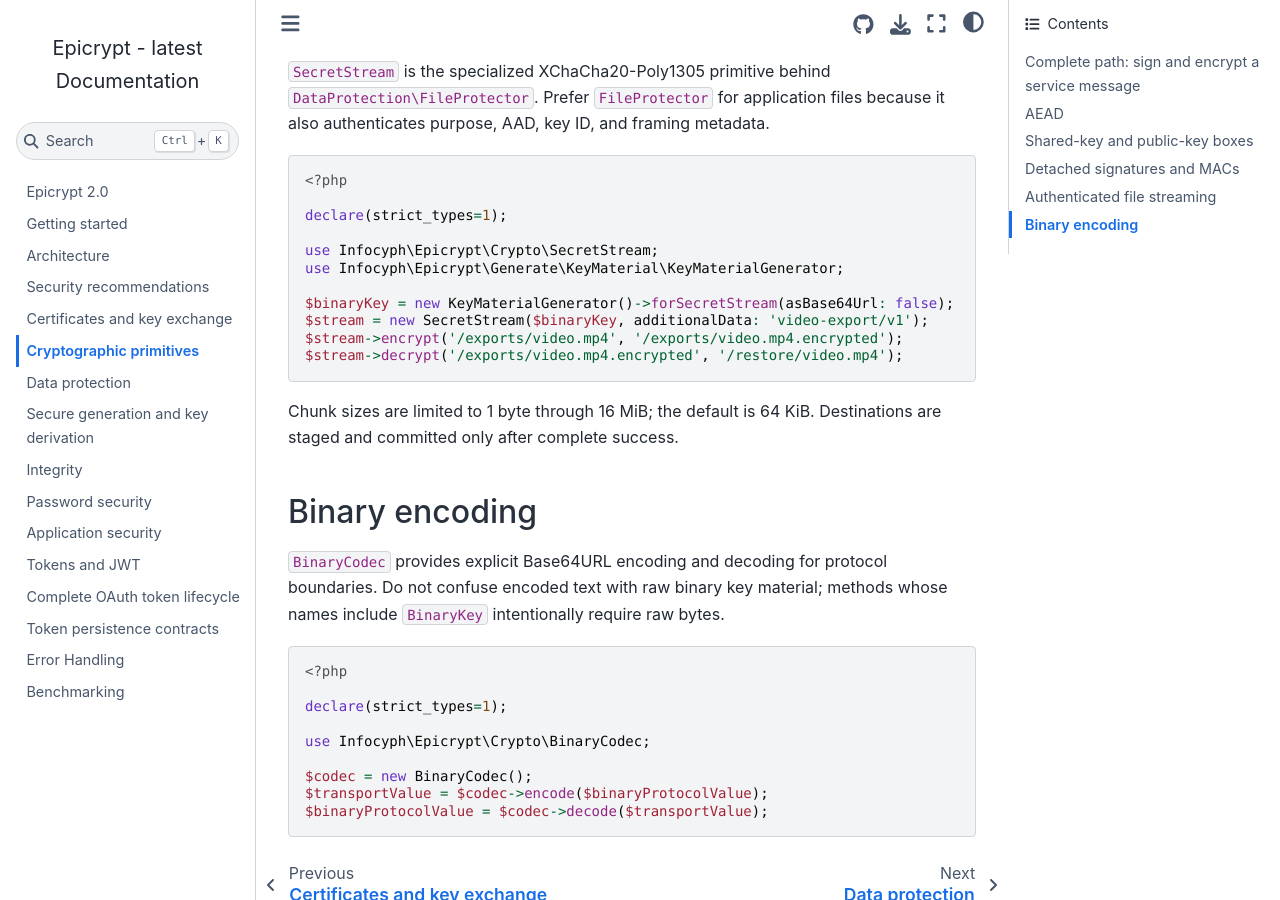
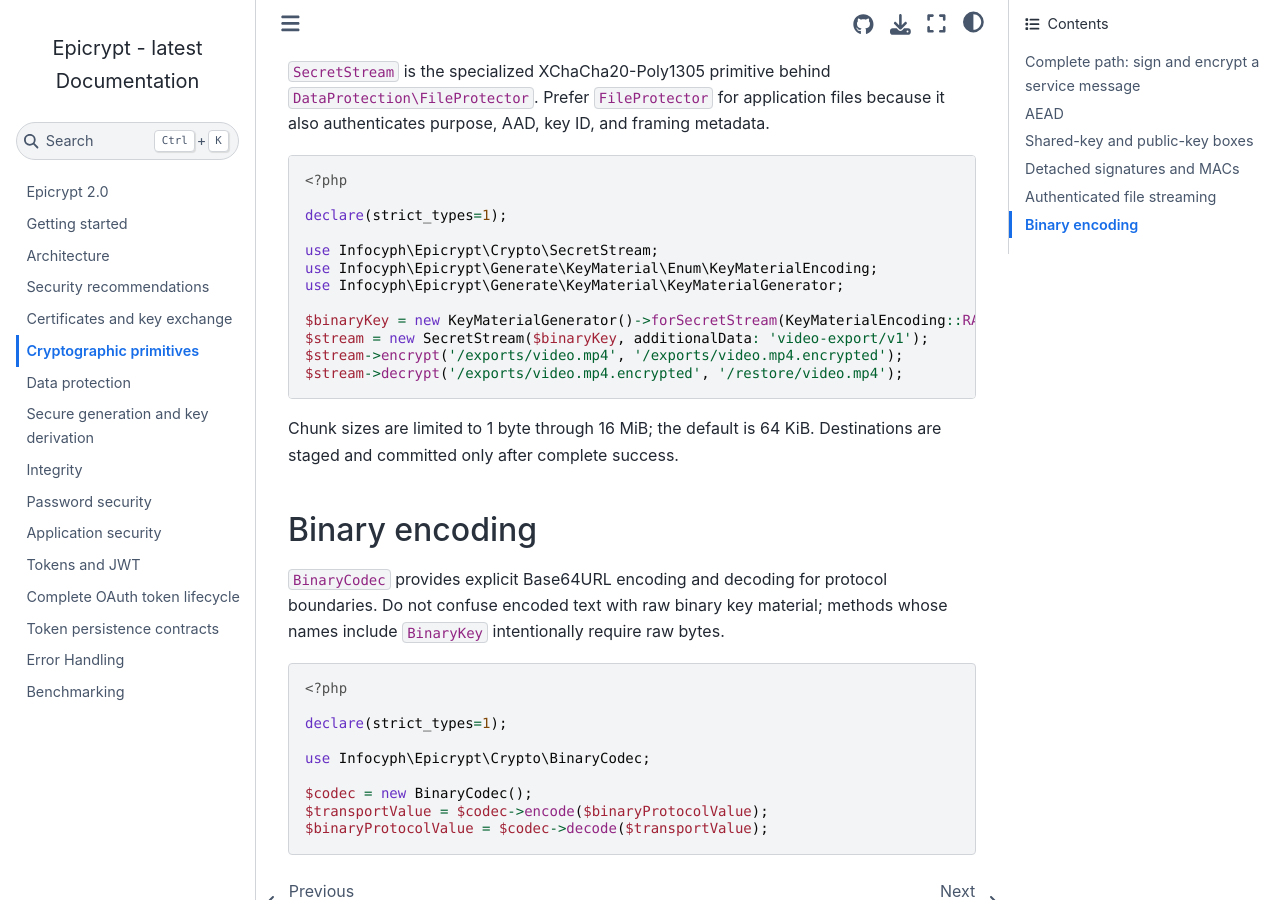
Before and after one commit to infocyph/Epicrypt, a Sphinx documentation site: the page built from docs/crypto.rst, in a window 1280 px wide and 900 px high, scrolled down 4152 px. Built offline with Sphinx 7.4.7 and the Sphinx Book theme 1.1.4, drawn with Linux system fonts in a browser that asks for light colours.

Commit message:
docs(crypto): use explicit raw key encoding

```diff
--- a/docs/crypto.rst
+++ b/docs/crypto.rst
@@ -224,9 +224,10 @@ files because it also authenticates purpose, AAD, key ID, and framing metadata.
    declare(strict_types=1);
 
    use Infocyph\Epicrypt\Crypto\SecretStream;
+   use Infocyph\Epicrypt\Generate\KeyMaterial\Enum\KeyMaterialEncoding;
    use Infocyph\Epicrypt\Generate\KeyMaterial\KeyMaterialGenerator;
 
-   $binaryKey = new KeyMaterialGenerator()->forSecretStream(asBase64Url: false);
+   $binaryKey = new KeyMaterialGenerator()->forSecretStream(KeyMaterialEncoding::RAW);
    $stream = new SecretStream($binaryKey, additionalData: 'video-export/v1');
    $stream->encrypt('/exports/video.mp4', '/exports/video.mp4.encrypted');
    $stream->decrypt('/exports/video.mp4.encrypted', '/restore/video.mp4');
```
